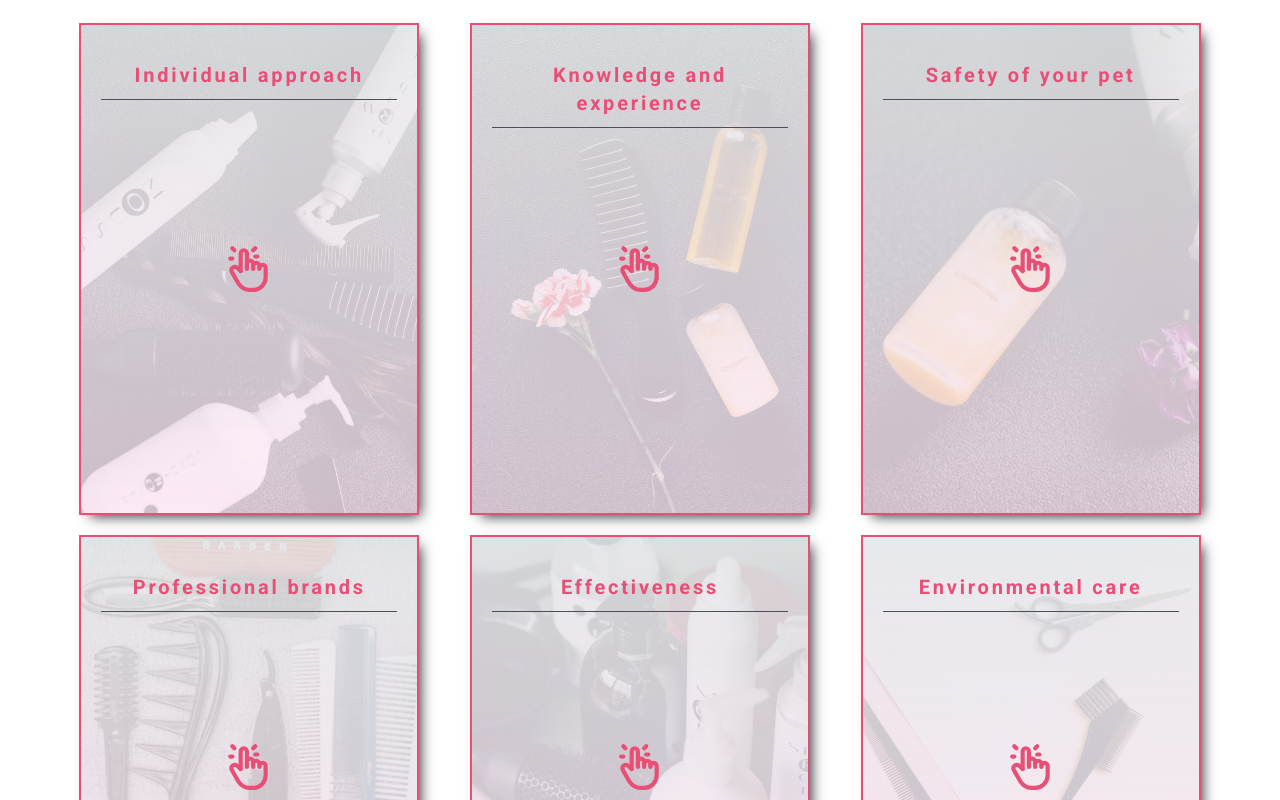
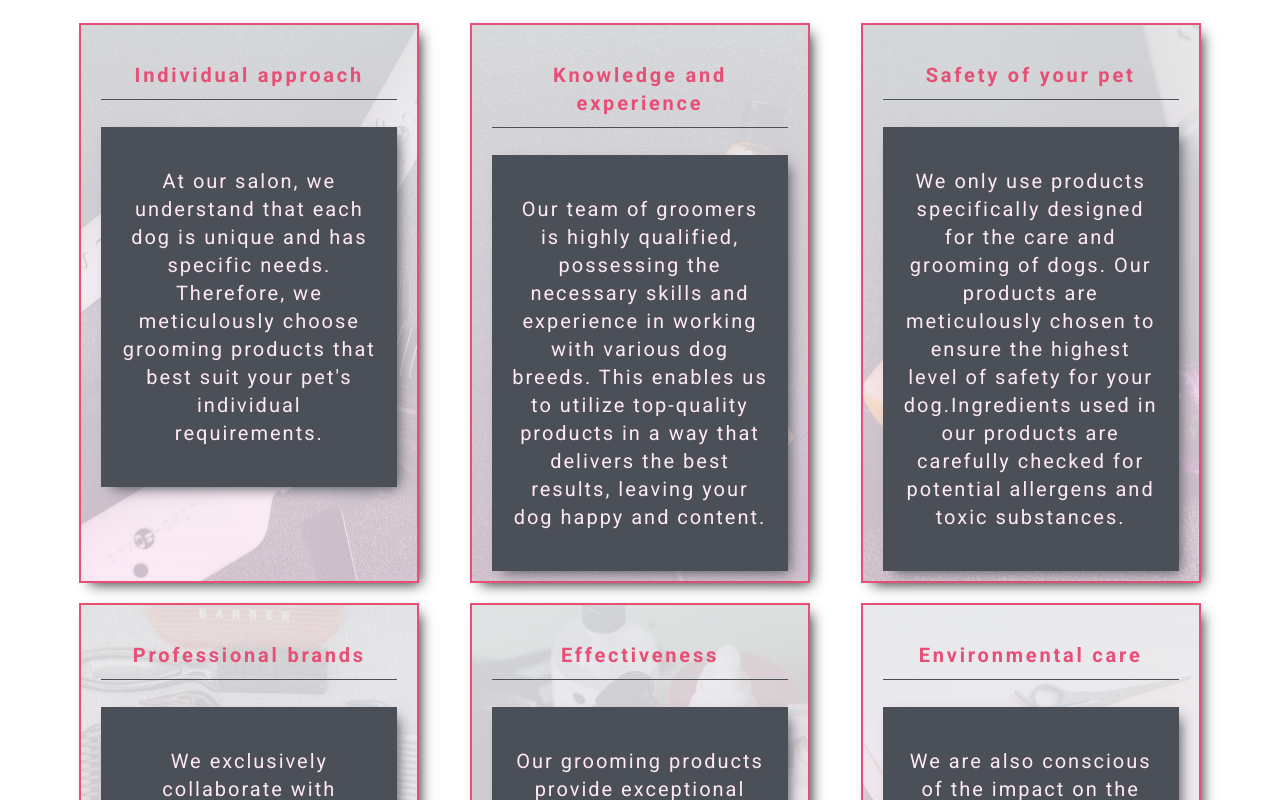
Before and after one commit to maxnatalia/dog-groomer, a React (Create React App) app: page /dog-groomer/about in a window 1280 px wide. Shown: the part 3480-4280 px from the top of the page. Built offline with nearby package versions, Linux system fonts and the light colour scheme.

Commit message:
improved console bag for props clicked in style

```diff
--- a/src/features/pages/About/Products/index.js
+++ b/src/features/pages/About/Products/index.js
@@ -32,8 +32,8 @@ const Products = () => {
                     onClick={() => handleSelectedCard(product.id)}
                 >
                     <Name>{product.title}</Name>
-                    <Icon clicked={selectedCard === product.id} />
-                    <Content clicked={selectedCard === product.id}>
+                    <Icon clicked={selectedCard === product.id ? "true" : "false"} />
+                    <Content clicked={selectedCard === product.id ? "true" : "false"}>
                         <Paragraph>{product.content}</Paragraph>
                     </Content>
                 </ProductBox>)}
```
